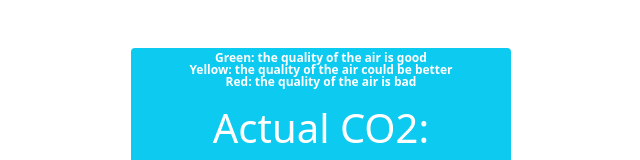
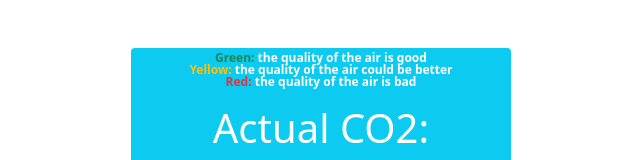
Before and after one commit to TheGreenArrow96/AirQualityAppClient, a React (Create React App) app: page / in a window 1280 px wide. Shown: the top 160 px of the page, without its empty margins (319-959 px from the left). Built offline with nearby package versions, Linux system fonts and the light colour scheme; no server answers.

Commit message:
Changed colors in legenda

```diff
--- a/src/App.js
+++ b/src/App.js
@@ -22,9 +22,9 @@
     <div className='container '>
       <div className='row justify-content-center pt-5'>
         <span className="col-md-4 badge bg-info ">
-          <span className='text-white'> {"Green: the quality of the air is good "} </span> <br></br>
-          <span className='text-white'> {"Yellow: the quality of the air could be better"} </span> <br></br>
-          <span className='text-white'> {"Red: the quality of the air is bad"} </span>
+          <span className='text-white'> <span className='text-success'>Green:</span> the quality of the air is good  </span> <br></br>
+          <span className='text-white'> <span className='text-warning'>Yellow:</span> the quality of the air could be better </span> <br></br>
+          <span className='text-white'> <span className='text-danger'>Red:</span> the quality of the air is bad </span>
           <h1 className="pt-3 pb-3">Actual CO2:{" "}
             <span className={measurements[measurements.length - 1] <= 1000 ? 'text-success' : measurements[measurements.length - 1] > 2000 ? 'text-danger' : 'text-warning'}>
               {measurements[measurements.length - 1]}
```
